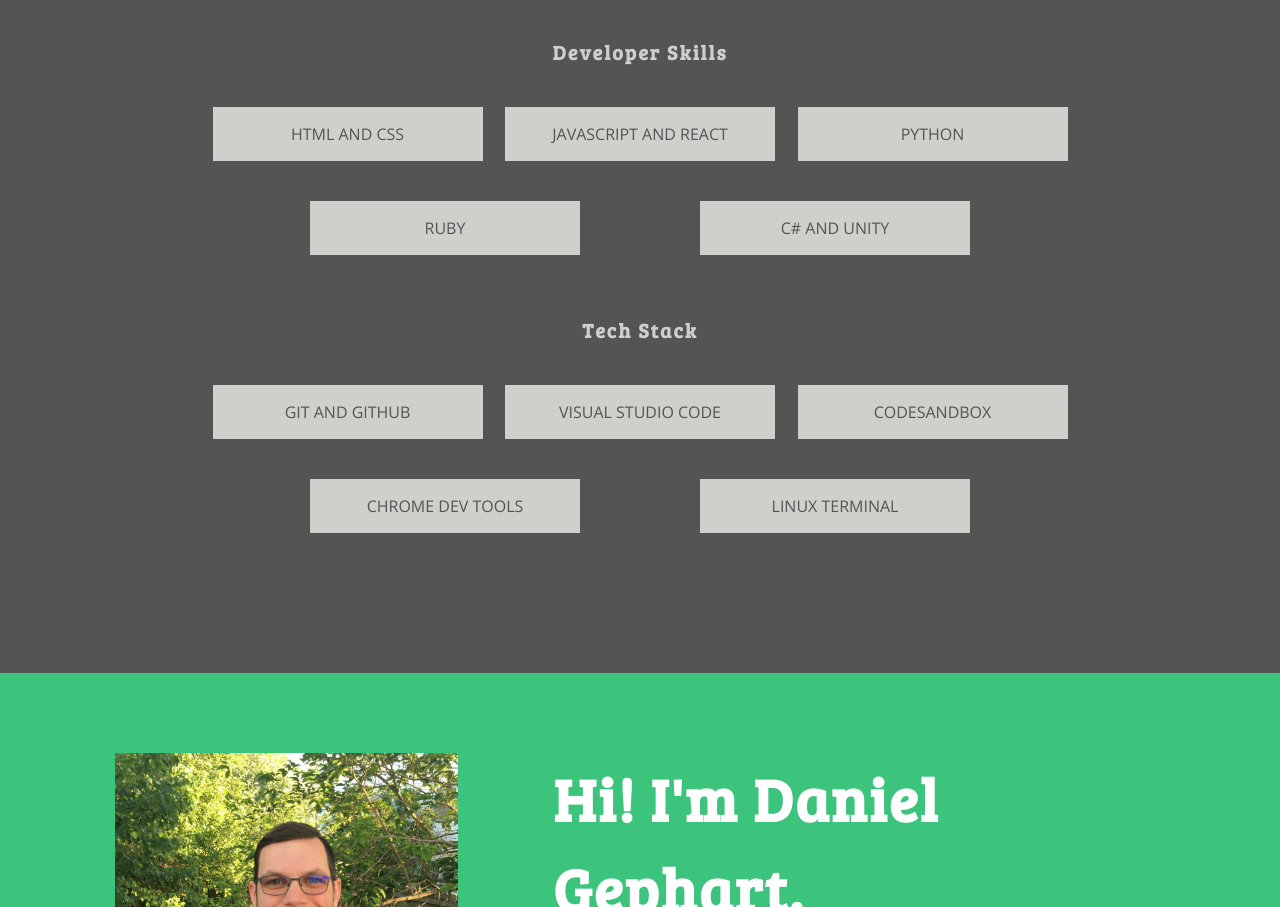
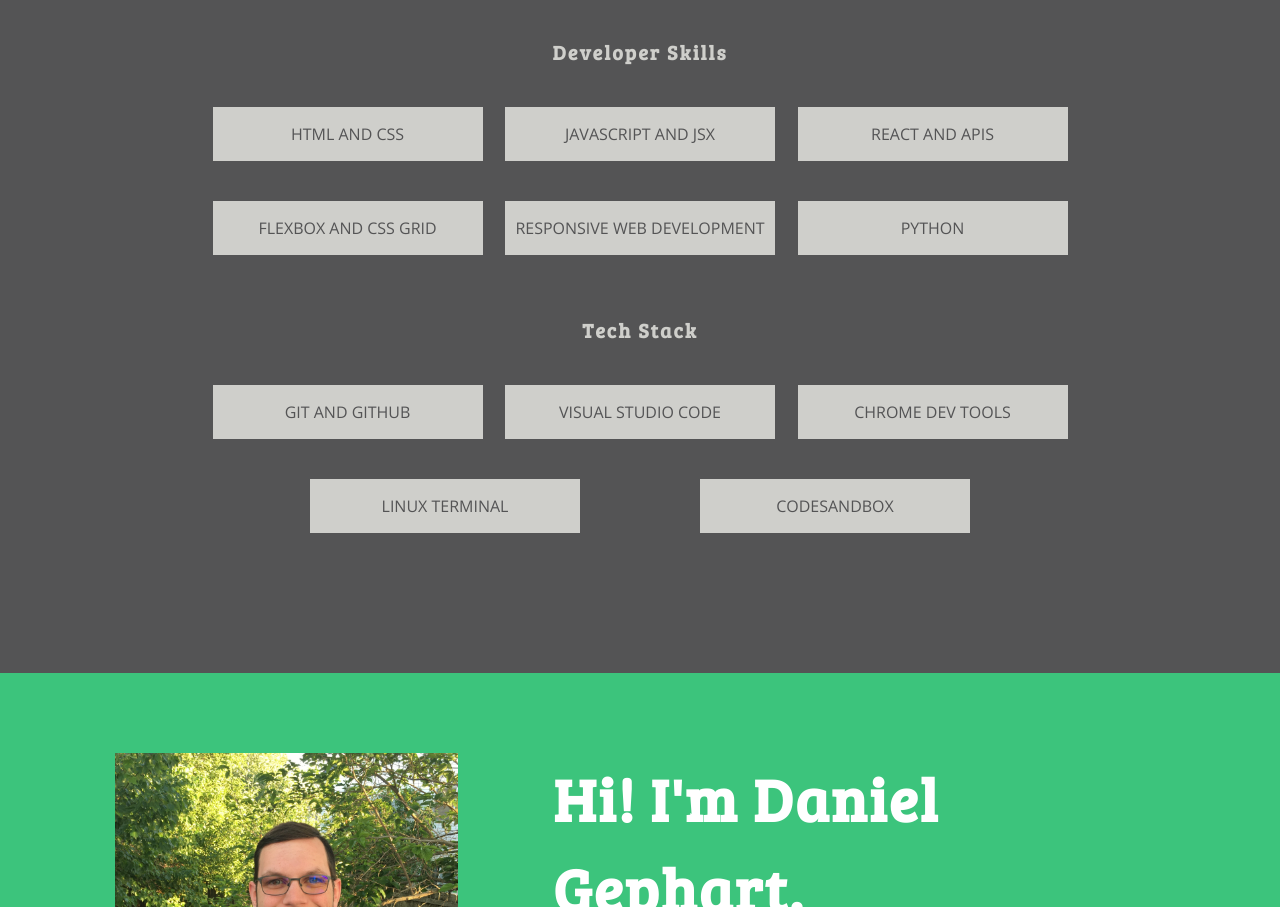
Before and after one commit to Silverpool64/Front-End-Developer-Portfolio, a website built with Parcel: page index.html in a window 1280 px wide. Shown: the part 2644-3551 px from the top of the page. Built offline with nearby package versions, Linux system fonts and the light colour scheme; files whose address does not match are found by name.

Commit message:
Updated skills and tools

```diff
--- a/index.html
+++ b/index.html
@@ -113,18 +113,19 @@
                     <h4>Developer Skills</h4>
                     <div class="language-wrapper">
                         <p class="skill">HTML and CSS</p>
-                        <p class="skill">JavaScript and React</p>
+                        <p class="skill">JavaScript and JSX</p>
+                        <p class="skill">React and APIs</p>
+                        <p class="skill">Flexbox and CSS Grid</p>
+                        <p class="skill">Responsive Web Development</p>
                         <p class="skill">Python</p>
-                        <p class="skill">Ruby</p>
-                        <p class="skill">C# and Unity</p>
                     </div>
                     <h4>Tech Stack</h4>
                     <div class="tool-wrapper">
                         <p class="tool">Git and GitHub</p>
                         <p class="tool">Visual Studio Code</p>
-                        <p class="tool">CodeSandBox</p>
                         <p class="tool">Chrome Dev Tools</p>
                         <p class="tool">Linux Terminal</p>
+                        <p class="tool">CodeSandBox</p>
                     </div>
                 </div>
             </section>
```
